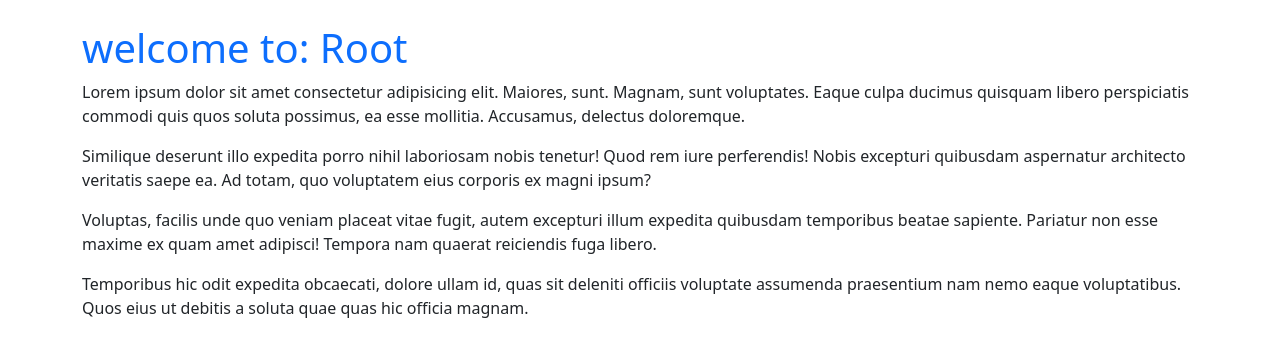
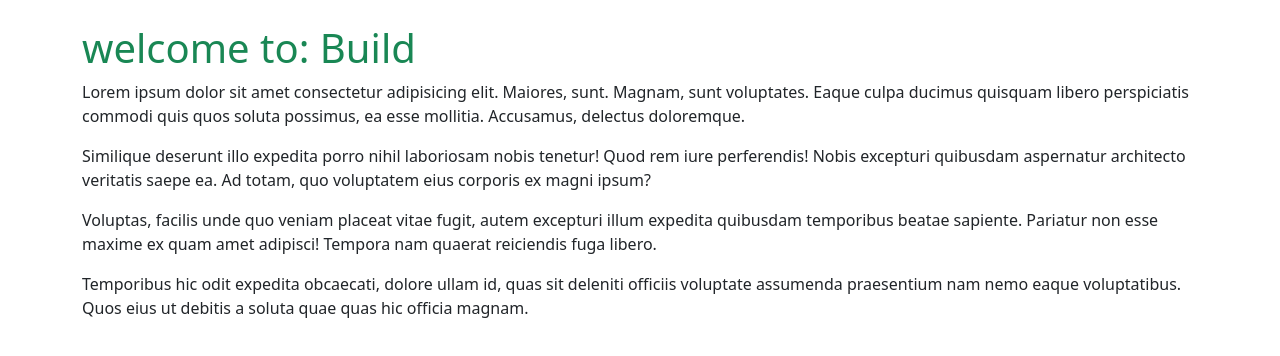
Before and after one commit to abigailsylvie/publishing-pages, a plain HTML site: page index.html in a window 1280 px wide. Drawn offline with nearby package versions, Linux system fonts and the light colour scheme.

Commit message:
Update index.html

```diff
--- a/index.html
+++ b/index.html
@@ -8,7 +8,7 @@
 </head>
 <body>
     <main class="container mt-4">
-    <h1 class="text-primary">welcome to: Root</h1>
+    <h1 class="text-success">welcome to: Build</h1>
     <p>Lorem ipsum dolor sit amet consectetur adipisicing elit. Maiores, sunt. Magnam, sunt voluptates. Eaque culpa ducimus quisquam libero perspiciatis commodi quis quos soluta possimus, ea esse mollitia. Accusamus, delectus doloremque.</p>
     <p>Similique deserunt illo expedita porro nihil laboriosam nobis tenetur! Quod rem iure perferendis! Nobis excepturi quibusdam aspernatur architecto veritatis saepe ea. Ad totam, quo voluptatem eius corporis ex magni ipsum?</p>
     <p>Voluptas, facilis unde quo veniam placeat vitae fugit, autem excepturi illum expedita quibusdam temporibus beatae sapiente. Pariatur non esse maxime ex quam amet adipisci! Tempora nam quaerat reiciendis fuga libero.</p>
```
